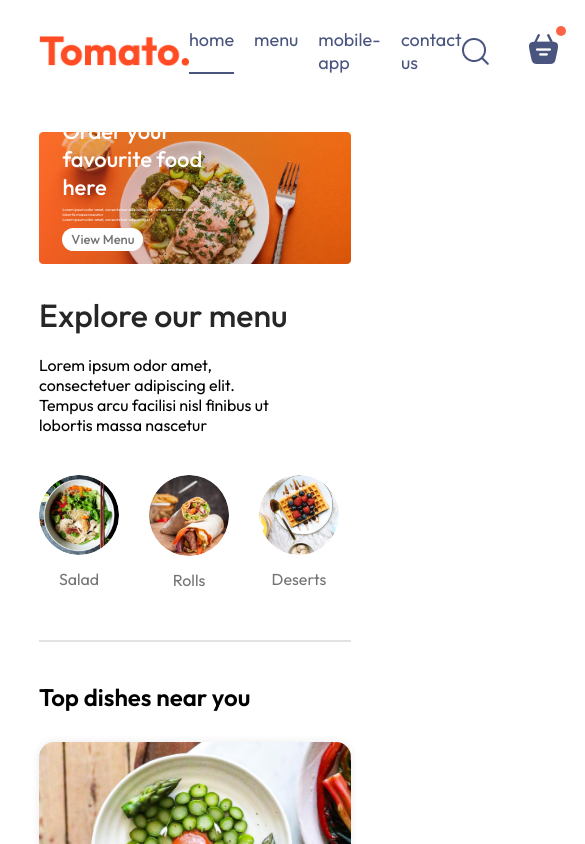
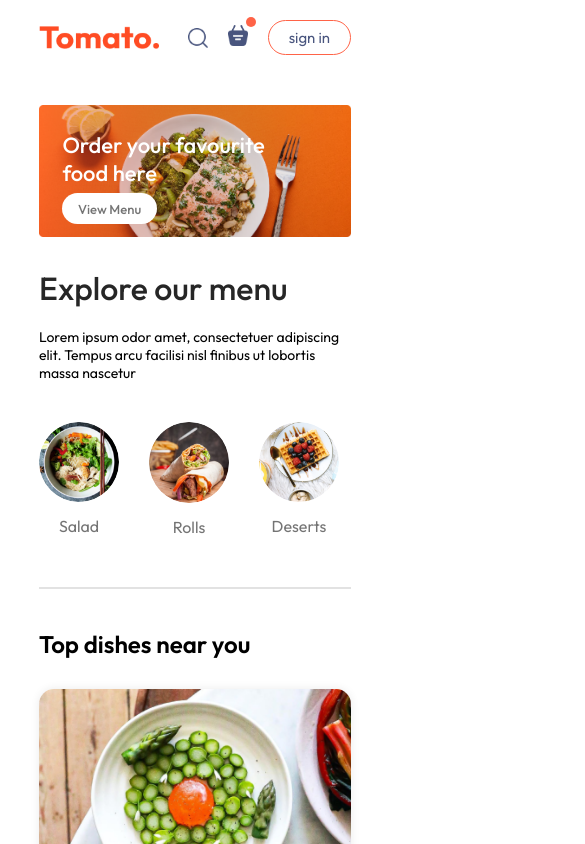
Before and after one commit to Nongkreem/Food-del, a React (Vite) app: page / in a window 390 px wide. Shown: the top 844 px of the page, 585 px wide, since content can reach past the window. Built offline with nearby package versions, Linux system fonts and the light colour scheme.

Commit message:
Make the website responsive

```diff
--- /dev/null
+++ b/src/components/AppDownload/AppDownload.css
@@ -0,0 +1,22 @@
+.app-download{
+    margin: auto auto;
+    margin-top: 100px;
+    font-size: max(3vw, 20px);
+    text-align: center;
+    font-weight: 500;
+}
+.app-download-platforms{
+    display: flex;
+    justify-content: center;
+    gap: max(2vw, 10px);
+    margin-top: 40px;
+}
+.app-download-platforms img{
+    width: max(30vw, 120px);
+    max-width: 180px;
+    transition: 0.5s;
+    cursor: pointer;
+}
+.app-download-platforms img:hover{
+    transform: scale(1.05);
+}
--- /dev/null
+++ b/src/components/AppDownload/AppDownload.jsx
@@ -0,0 +1,17 @@
+import React from 'react'
+import './AppDownload.css'
+import { assets } from '../../assets/assets'
+
+const AppDownload = () => {
+  return (
+    <div className='app-download' id='app-download'>
+        <p>For Better Experience Dowload <br /> Tomato App</p>
+        <div className="app-download-platforms">
+            <img src={assets.play_store} alt="" />
+            <img src={assets.app_store} alt="" />
+        </div>
+    </div>
+  )
+}
+
+export default AppDownload
--- a/src/components/ExploreMenu/Exploremenu.css
+++ b/src/components/ExploreMenu/Exploremenu.css
@@ -48,3 +48,10 @@
     border: 4px solid tomato;
     padding: 2px;
 }
+
+@media (max-width:1050px){
+    .explore-menu-text{
+        max-width: 100%;
+        font-size: 14px;
+    }
+}
--- a/src/components/Footer/Footer.css
+++ b/src/components/Footer/Footer.css
@@ -41,3 +41,14 @@
     background-color: gray;
     border: none;
 }
+
+@media (max-width:750px){
+    .footer-content{
+        display: flex;
+        flex-direction: column;
+        gap: 35px;
+    }
+    .footer-copyright{
+        text-align: center;
+    }
+}
--- a/src/components/Header/Header.css
+++ b/src/components/Header/Header.css
@@ -45,3 +45,20 @@
     border-radius: 50px;
 
 }
+
+@media (max-width:1050px){
+    .header-contents{
+        max-width: 45%;
+    }
+}
+@media (max-width:750px){
+    .header-contents{
+        max-width: 65%;
+    }
+    .header-contents p{
+        display: none;
+    }
+    .header-contents button{
+        padding: 2vw 4vw;
+    }
+}
--- a/src/components/Navbar/Navbar.css
+++ b/src/components/Navbar/Navbar.css
@@ -54,3 +54,45 @@
     top: -8px;
     right: -8px;
 }
+@media (max-width:1050px){
+    .navbar .logo{
+        width: 140px;
+    }
+    .navbar-menu{
+        gap: 20px;
+        font-size: 17px;
+    }
+    .navbar-right{
+        gap: 30px;
+    }
+    .navbar-right img{
+        width: 22px;
+    }
+    .navbar-right button{
+        padding: 8px 25px;
+    }
+}
+@media (max-width:900px){
+    .navbar .logo{
+        width: 120px;
+    }
+    .navbar-menu{
+        gap: 15px;
+        font-size: 16px;
+    }
+    .navbar-right{
+        gap: 20px;
+    }
+    .navbar-right img{
+        width: 20px;
+    }
+    .navbar-right button{
+        padding: 7px 20px;
+        font-size: 15px;
+    }
+}
+@media (max-width:750px){
+    .navbar-menu{
+        display: none;
+    }
+}
--- a/src/components/Navbar/Navbar.jsx
+++ b/src/components/Navbar/Navbar.jsx
@@ -1,6 +1,7 @@
 import React, { useState } from 'react'
 import './Navbar.css'
 import { assets } from '../../assets/assets'
+import { Link } from 'react-router-dom';
 
 
 const Navbar = () => {
@@ -11,10 +12,10 @@
     <div className='navbar'>
       <img src={assets.logo} alt="" className='logo'/>
       <ul className="navbar-menu">
-        <li onClick={()=>setMenu("home")} className={menu==="home"?"active":""}>home</li>
-        <li onClick={()=>setMenu("menu")} className={menu==="menu"?"active":""}>menu</li>
-        <li onClick={()=>setMenu("mobile-app")} className={menu==="mobile-app"?"active":""}>mobile-app</li>
-        <li onClick={()=>setMenu("contact-us")} className={menu==="contact-us"?"active":""}>contact us</li>
+        <Link to='/' onClick={()=>setMenu("home")} className={menu==="home"?"active":""}>home</Link>
+        <a href='#explore-menu' onClick={()=>setMenu("menu")} className={menu==="menu"?"active":""}>menu</a>
+        <a href='#app-download' onClick={()=>setMenu("mobile-app")} className={menu==="mobile-app"?"active":""}>mobile-app</a>
+        <a href='#footer' onClick={()=>setMenu("contact-us")} className={menu==="contact-us"?"active":""}>contact us</a>
       </ul>
       <div className="navbar-right">
         <img src={assets.search_icon} alt="" />
--- a/src/index.css
+++ b/src/index.css
@@ -5,12 +5,13 @@
   margin: 0;
   box-sizing: border-box;
   font-family: Outfit;
+  scroll-behavior: smooth;
 }
 body{
   min-height: 100vh;
 }
 a{
-  text-decoration: node;
+  text-decoration: none;
   color: inherit;
 }
 .app {
--- a/src/pages/Home/Home.jsx
+++ b/src/pages/Home/Home.jsx
@@ -3,6 +3,7 @@
 import Header from '../../components/Header/Header'
 import ExploreMenu from '../../components/ExploreMenu/ExploreMenu'
 import FoodDisplay from '../../components/FoodDisplay/FoodDisplay'
+import AppDownload from '../../components/AppDownload/AppDownload'
 
 const Home = () => {
 
@@ -13,6 +14,7 @@
         <Header />
         <ExploreMenu category={category} setCategory={setCategory} />
         <FoodDisplay category={category}/>
+        <AppDownload />
     </div>
   )
 }
```
